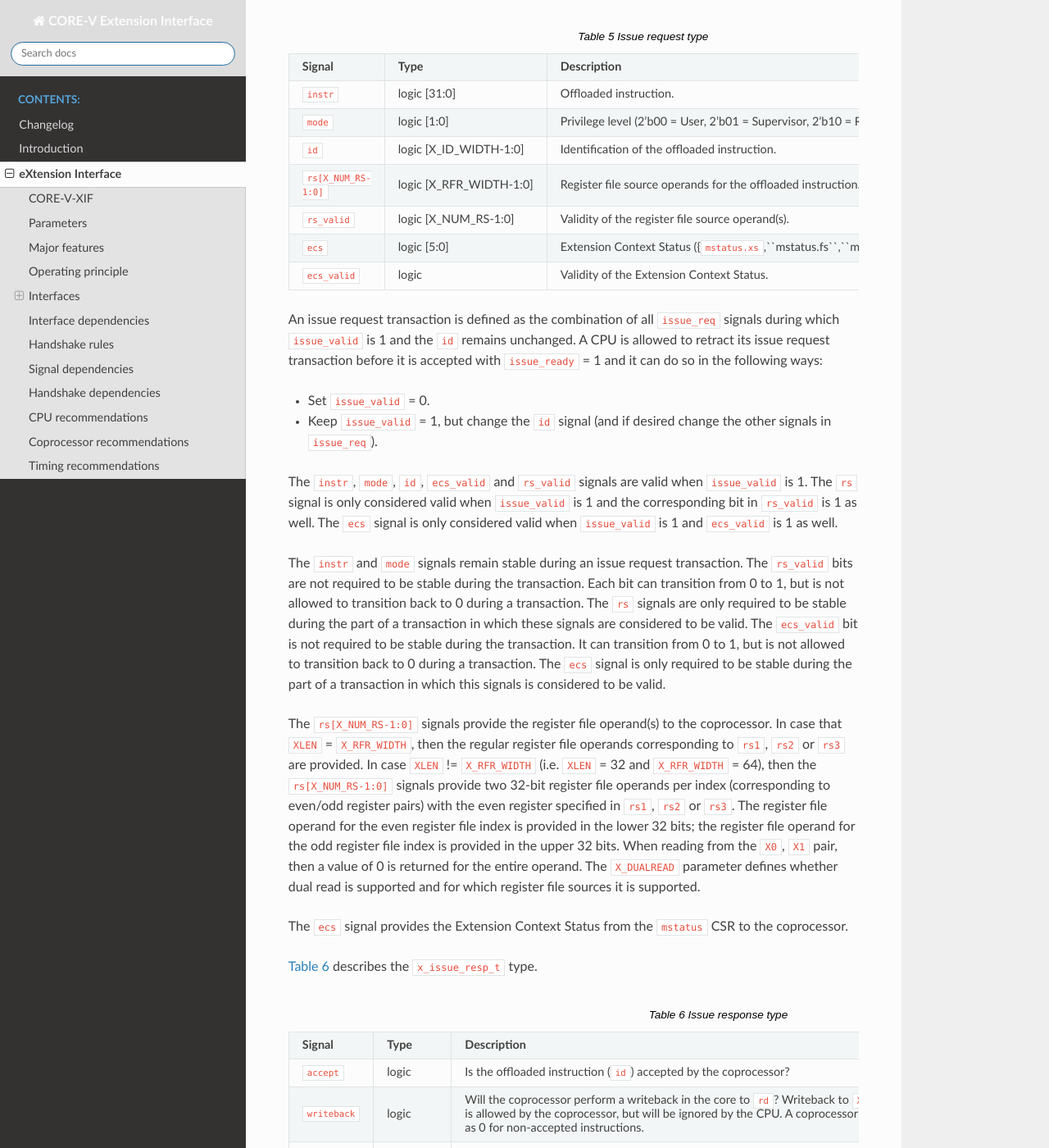
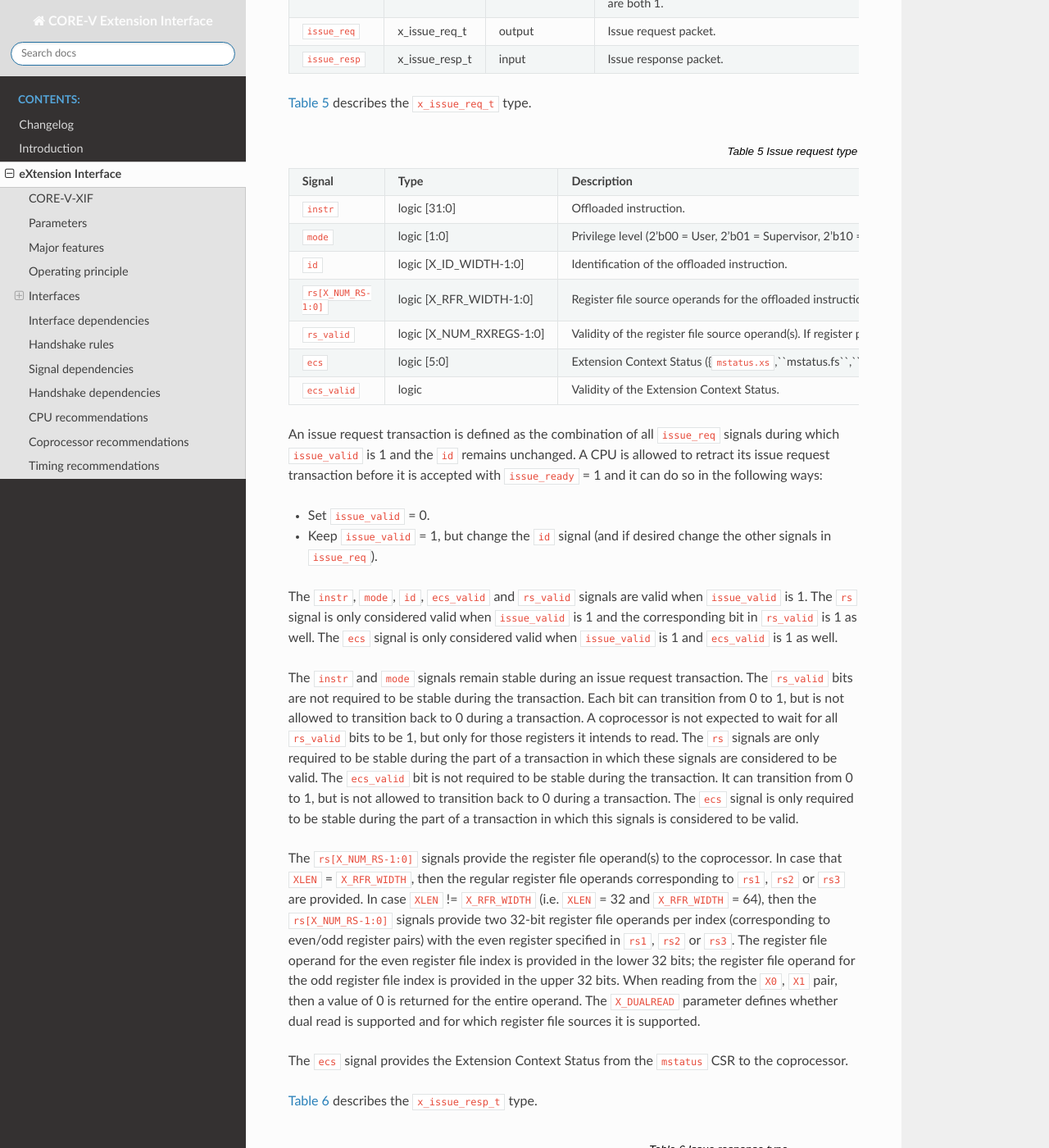
Before and after one commit to openhwgroup/core-v-xif, a Sphinx documentation site: the page built from docs/source/x_ext.rst, in a window 1280 px wide and 1400 px high, scrolled down 8824 px. Shown: the whole window at 82% size. Built offline with Sphinx 7.4.7 and the Read the Docs theme 2.0.0, drawn with Linux system fonts in a browser that asks for light colours; some of the changed text lies outside the part shown.

Commit message:
Fixed performance issue with register pairs
When using register pairs, the validity of source operands was signalled
per register pair only. Thus, instructions that only use a single
register for an operand have to wait for the entire pair to be valid and
might be stalled unnecessarily.

Fixes #76

```diff
--- a/docs/source/x_ext.rst
+++ b/docs/source/x_ext.rst
@@ -68,6 +68,15 @@ The CORE-V-XIF specification contains the following parameters:
    A |processor| shall clearly document which ``X_MISA`` values it can support and there is no requirement that a |processor| can support
    all possible ``X_MISA`` values. For example, if a |processor| only supports machine mode, then it is not reasonable to expect that the
    |processor| will additionally support user mode by just setting the ``X_MISA[20]`` (``U`` bit) to 1.
+
+Additionally, the following derived parameters are defined to improve readability:
+
++------------------------------+------------------------+---------------+--------------------------------------------------------------------+
+| Name                         | Type/Range             | Definition    | Description                                                        |
++==============================+========================+===============+====================================================================+
+| ``X_NUM_RXREGS``             | int unsigned (0..6)    | X_NUM_RS +    | Number of readable x registers. This depends upon the number of    |
+|                              |                        | X_DUALREAD    | read ports and their ability to read register pairs.               |
++------------------------------+------------------------+---------------+--------------------------------------------------------------------+
 
 Major features
 --------------
@@ -414,7 +423,8 @@ Issue interface
   +------------------------+--------------------------+-----------------------------------------------------------------------------------------------------------------+
   | ``rs[X_NUM_RS-1:0]``   | logic [X_RFR_WIDTH-1:0]  | Register file source operands for the offloaded instruction.                                                    |
   +------------------------+--------------------------+-----------------------------------------------------------------------------------------------------------------+
-  | ``rs_valid``           | logic [X_NUM_RS-1:0]     | Validity of the register file source operand(s).                                                                |
+  | ``rs_valid``           | logic [X_NUM_RXREGS-1:0] | Validity of the register file source operand(s). If register pairs are supported, the validty is signaled for   |
+  |                        |                          | each register within the pair individually.                                                                     |
   +------------------------+--------------------------+-----------------------------------------------------------------------------------------------------------------+
   | ``ecs``                | logic [5:0]              | Extension Context Status ({``mstatus.xs``,``mstatus.fs``,``mstatus.vs``}).                                      |
   +------------------------+--------------------------+-----------------------------------------------------------------------------------------------------------------+
@@ -432,7 +442,9 @@ The ``rs`` signal is only considered valid when ``issue_valid`` is 1 and the cor
 The ``ecs`` signal is only considered valid when ``issue_valid`` is 1 and ``ecs_valid`` is 1 as well.
 
 The ``instr`` and ``mode`` signals remain stable during an issue request transaction. The ``rs_valid`` bits are not required to be stable during the transaction. Each bit
-can transition from 0 to 1, but is not allowed to transition back to 0 during a transaction. The ``rs`` signals are only required to be stable during the part
+can transition from 0 to 1, but is not allowed to transition back to 0 during a transaction.
+A coprocessor is not expected to wait for all ``rs_valid`` bits to be 1, but only for those registers it intends to read.
+The ``rs`` signals are only required to be stable during the part
 of a transaction in which these signals are considered to be valid. The ``ecs_valid`` bit is not required to be stable during the transaction. It can transition from
 0 to 1, but is not allowed to transition back to 0 during a transaction. The ``ecs`` signal is only required to be stable during the part of a transaction in which
 this signals is considered to be valid.
```
